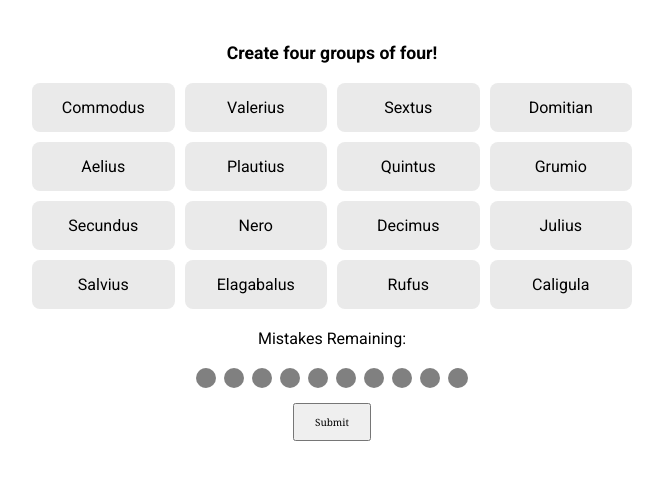
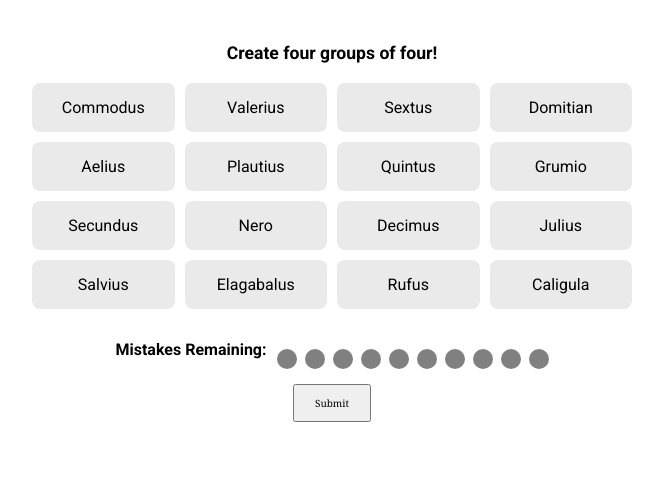
Before and after one commit to dibyumyum/tester-out, a plain HTML site: page game/2025-08-02.html in a window 1280 px wide. Shown: the whole page, without its empty margins (308-971 px from the left). Drawn offline with Linux system fonts and the light colour scheme.

Commit message:
Update style.css

```diff
--- a/style.css
+++ b/style.css
@@ -53,6 +53,18 @@ body {
   font-weight: bold;
 }
 
+.mistakes-container {
+  display: flex;
+  justify-content: center;
+  align-items: center;
+  gap: 10px;
+  margin-top: 20px;
+}
+
+.mistake-label {
+  font-weight: bold;
+}
+
 .mistakes {
   display: flex;
   justify-content: center;
```
